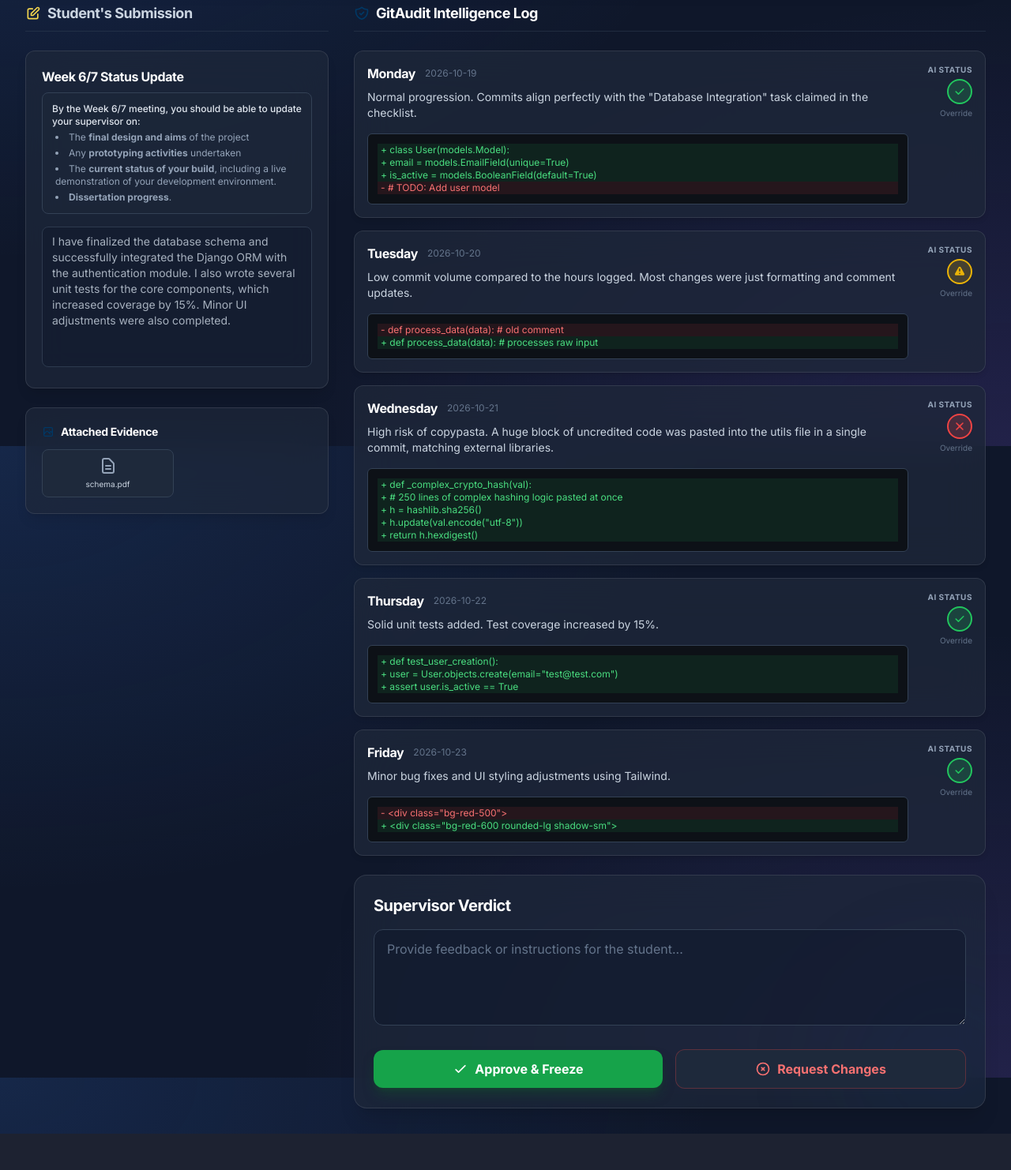
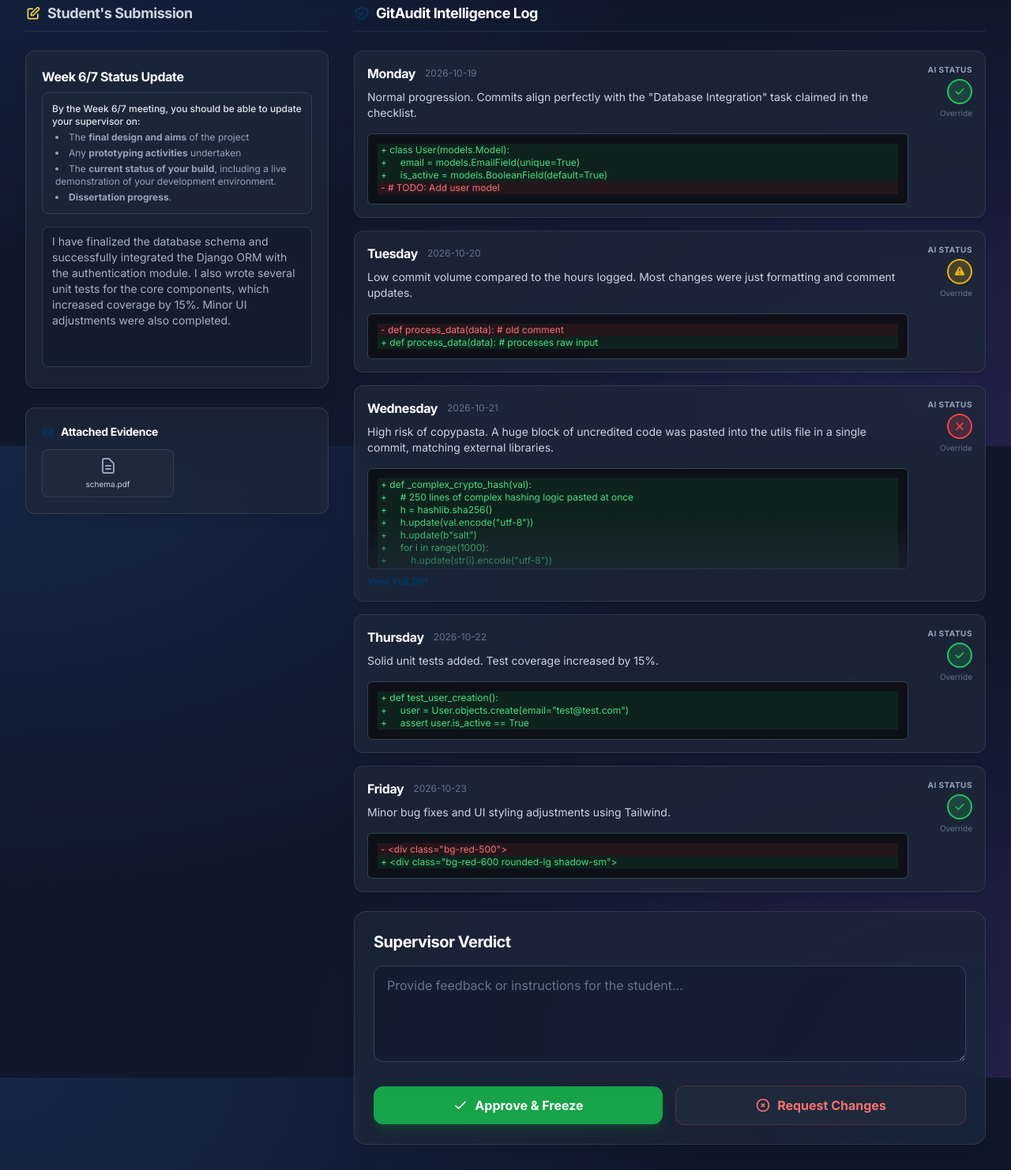
Before and after one commit to kbzce745/gitaudit, a Django app: page /teacher/student/1/ in a window 1280 px wide. Shown: the part 235-1717 px from the top of the page at 79% size. Before the commit the page ends 1671 px from the top, so only its background shows below. Run offline with Django 5.2, Linux system fonts and the light colour scheme; the visitor is signed in with stand-in values (Sample User, id 1); some libraries are stand-ins or nearby versions.

Commit message:
Update the roller function for diff checks

```diff
--- a/auditor/templates/auditor/teacher_student_review.html
+++ b/auditor/templates/auditor/teacher_student_review.html
@@ -89,17 +89,31 @@
                             </div>
                             <p class="text-sm text-slate-300 mb-4">{{ log.llm_summary }}</p>
 
-                            <!-- Git Diff Snippet -->
-                            <div class="bg-[#0d1117] border border-slate-700 rounded-md p-3 font-mono text-xs overflow-x-auto">
-                                {% for line in log.diff_snippet.splitlines %}
-                                    {% if line|first == '+' %}
-                                    <div class="text-green-400 bg-green-500/10 px-1">{{ line }}</div>
-                                    {% elif line|first == '-' %}
-                                    <div class="text-red-400 bg-red-500/10 px-1">{{ line }}</div>
-                                    {% else %}
-                                    <div class="text-slate-400 px-1">{{ line }}</div>
-                                    {% endif %}
-                                {% endfor %}
+                            <!-- Git Diff Snippet with Expand/Collapse -->
+                            <div class="relative mt-2">
+                                {% with diff_lines=log.diff_snippet.splitlines %}
+                                <div id="diff-container-{{ log.day }}" class="bg-[#0d1117] border border-slate-700 rounded-md p-3 font-mono text-xs transition-all duration-300 {% if diff_lines|length > 6 %}overflow-hidden max-h-32{% else %}overflow-x-auto{% endif %}">
+                                    {% for line in diff_lines %}
+                                        {% if line|first == '+' %}
+                                        <div class="text-green-400 bg-green-500/10 px-1 whitespace-pre">{{ line }}</div>
+                                        {% elif line|first == '-' %}
+                                        <div class="text-red-400 bg-red-500/10 px-1 whitespace-pre">{{ line }}</div>
+                                        {% else %}
+                                        <div class="text-slate-400 px-1 whitespace-pre">{{ line }}</div>
+                                        {% endif %}
+                                    {% endfor %}
+                                </div>
+
+                                {% if diff_lines|length > 6 %}
+                                <!-- Fade out gradient -->
+                                <div id="diff-gradient-{{ log.day }}" class="absolute bottom-6 left-0 right-0 h-16 bg-gradient-to-t from-slate-800/60 to-transparent pointer-events-none rounded-b-md"></div>
+                                <!-- Toggle Button -->
+                                <button type="button" onclick="toggleDiff('{{ log.day }}')" class="mt-2 text-xs font-bold text-glasgow-blue hover:text-glasgow-gold transition-colors flex items-center relative z-10">
+                                    <span id="diff-btn-text-{{ log.day }}">View Full Diff</span>
+                                    <svg id="diff-btn-icon-{{ log.day }}" class="w-3 h-3 ml-1" fill="none" stroke="currentColor" viewBox="0 0 24 24"><path stroke-linecap="round" stroke-linejoin="round" stroke-width="2" d="M19 9l-7 7-7-7"></path></svg>
+                                </button>
+                                {% endif %}
+                                {% endwith %}
                             </div>
                         </div>
 
@@ -184,6 +198,30 @@
         return cookieValue;
     }
 
+    // Toggle diff expansion
+    function toggleDiff(day) {
+        const container = document.getElementById(`diff-container-${day}`);
+        const gradient = document.getElementById(`diff-gradient-${day}`);
+        const btnText = document.getElementById(`diff-btn-text-${day}`);
+        const btnIcon = document.getElementById(`diff-btn-icon-${day}`);
+
+        if (container.classList.contains('max-h-32')) {
+            // Expand
+            container.classList.remove('max-h-32', 'overflow-hidden');
+            container.classList.add('max-h-64', 'overflow-y-auto', 'overflow-x-auto');
+            gradient.classList.add('hidden');
+            btnText.innerText = 'Collapse Diff';
+            btnIcon.innerHTML = '<path stroke-linecap="round" stroke-linejoin="round" stroke-width="2" d="M5 15l7-7 7 7"></path>';
+        } else {
+            // Collapse
+            container.classList.add('max-h-32', 'overflow-hidden');
+            container.classList.remove('max-h-64', 'overflow-y-auto', 'overflow-x-auto');
+            gradient.classList.remove('hidden');
+            btnText.innerText = 'View Full Diff';
+            btnIcon.innerHTML = '<path stroke-linecap="round" stroke-linejoin="round" stroke-width="2" d="M19 9l-7 7-7-7"></path>';
+        }
+    }
+
     // Toggle dropdown visibility
     function toggleDropdown(id) {
         // Close all other dropdowns first
--- a/auditor/views.py
+++ b/auditor/views.py
@@ -222,7 +222,7 @@ def teacher_student_review(request, student_id):
             'date': '2026-10-21',
             'ai_status': 'red',
             'llm_summary': 'High risk of copypasta. A huge block of uncredited code was pasted into the utils file in a single commit, matching external libraries.',
-            'diff_snippet': '+ def _complex_crypto_hash(val):\n+     # 250 lines of complex hashing logic pasted at once\n+     h = hashlib.sha256()\n+     h.update(val.encode("utf-8"))\n+     return h.hexdigest()'
+            'diff_snippet': '+ def _complex_crypto_hash(val):\n+     # 250 lines of complex hashing logic pasted at once\n+     h = hashlib.sha256()\n+     h.update(val.encode("utf-8"))\n+     h.update(b"salt")\n+     for i in range(1000):\n+         h.update(str(i).encode("utf-8"))\n+         if i % 100 == 0:\n+             print("hashing...", i)\n+     # More fake lines to ensure scrolling\n+     h.update(b"extra padding")\n+     h.update(b"extra padding")\n+     h.update(b"extra padding")\n+     h.update(b"extra padding")\n+     h.update(b"extra padding")\n+     h.update(b"extra padding")\n+     h.update(b"extra padding")\n+     h.update(b"extra padding")\n+     h.update(b"extra padding")\n+     h.update(b"extra padding")\n+     return h.hexdigest()'
         },
         {
             'day': 'Thursday',
```
